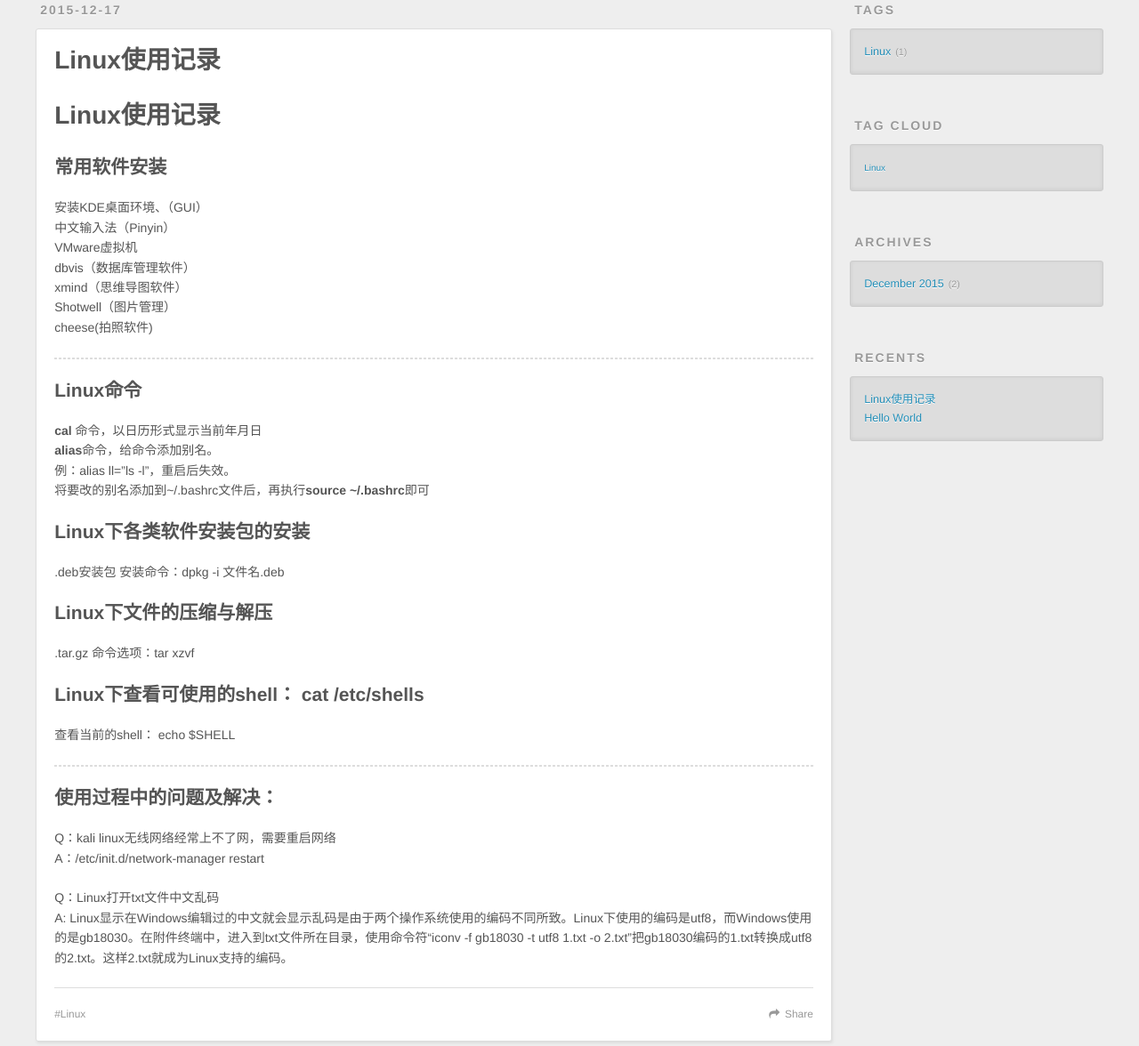
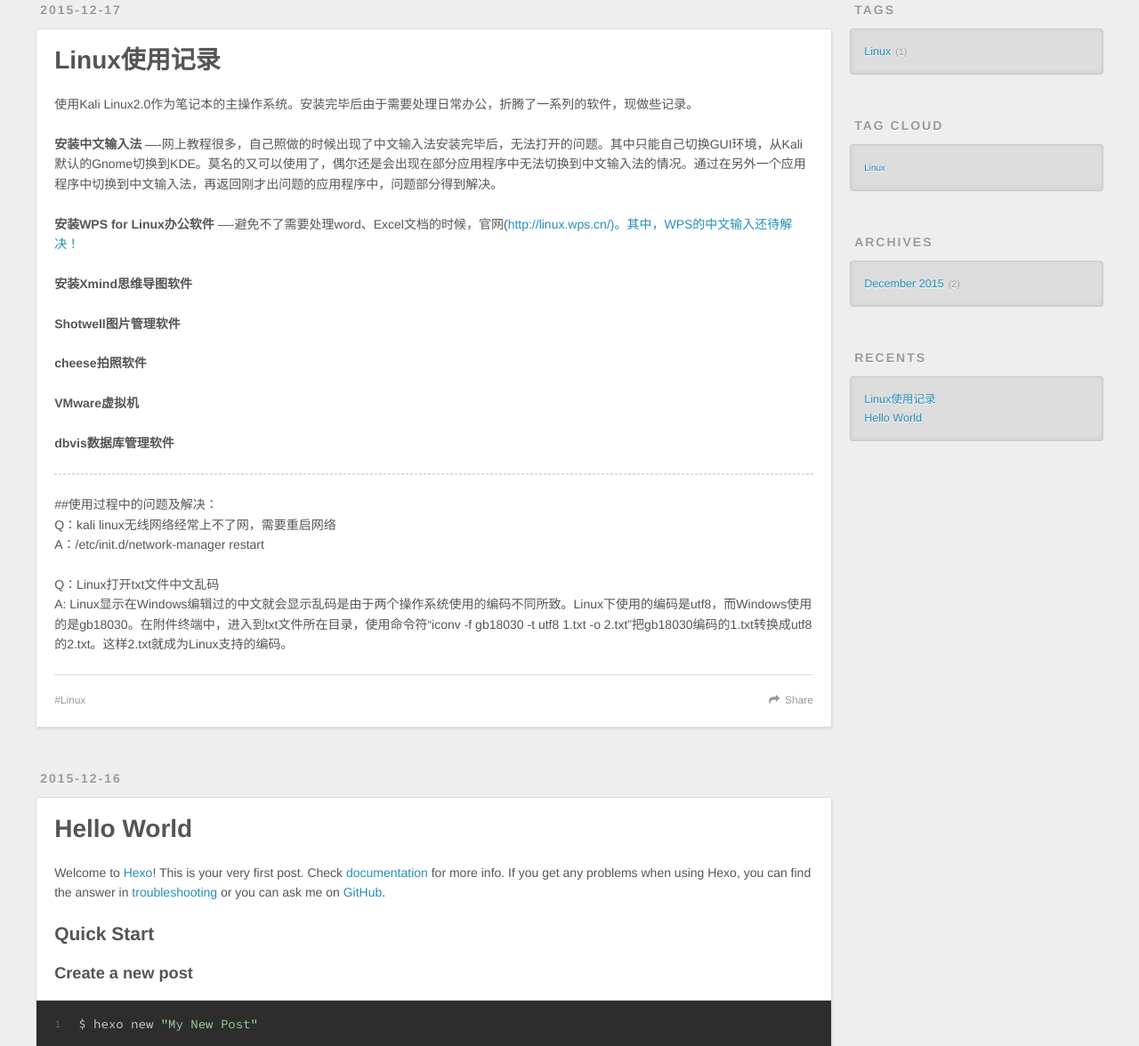
Before and after one commit to luhaishan/luhaishan.github.io, a plain HTML site: page index.html in a window 1280 px wide. Shown: the part 347-1523 px from the top of the page at 89% size. Drawn offline with nearby package versions, Linux system fonts and the light colour scheme.

Commit message:
Site updated: 2015-12-17 13:01:37

```diff
--- a/index.html
+++ b/index.html
@@ -83,14 +83,16 @@
 
     <div class="article-entry" itemprop="articleBody">
 
-        <h1 id="Linux_u4F7F_u7528_u8BB0_u5F55"><a href="#Linux_u4F7F_u7528_u8BB0_u5F55" class="headerlink" title="Linux使用记录"></a>Linux使用记录</h1><h2 id="u5E38_u7528_u8F6F_u4EF6_u5B89_u88C5"><a href="#u5E38_u7528_u8F6F_u4EF6_u5B89_u88C5" class="headerlink" title="常用软件安装"></a>常用软件安装</h2><p>安装KDE桌面环境、（GUI）<br>中文输入法（Pinyin）<br>VMware虚拟机<br>dbvis（数据库管理软件）<br>xmind（思维导图软件）<br>Shotwell（图片管理）<br>cheese(拍照软件)</p>
+        <p>使用Kali Linux2.0作为笔记本的主操作系统。安装完毕后由于需要处理日常办公，折腾了一系列的软件，现做些记录。</p>
+<p><strong> 安装中文输入法 </strong> —-网上教程很多，自己照做的时候出现了中文输入法安装完毕后，无法打开的问题。其中只能自己切换GUI环境，从Kali默认的Gnome切换到KDE。莫名的又可以使用了，偶尔还是会出现在部分应用程序中无法切换到中文输入法的情况。通过在另外一个应用程序中切换到中文输入法，再返回刚才出问题的应用程序中，问题部分得到解决。</p>
+<p><strong> 安装WPS for Linux办公软件 </strong> —-避免不了需要处理word、Excel文档的时候，官网(<a href="http://linux.wps.cn/)。其中，WPS的中文输入还待解决！" target="_blank" rel="external">http://linux.wps.cn/)。其中，WPS的中文输入还待解决！</a></p>
+<p><strong> 安装Xmind思维导图软件 </strong></p>
+<p><strong> Shotwell图片管理软件 </strong></p>
+<p><strong> cheese拍照软件 </strong></p>
+<p><strong> VMware虚拟机 </strong></p>
+<p><strong> dbvis数据库管理软件 </strong></p>
 <hr>
-<h2 id="Linux_u547D_u4EE4"><a href="#Linux_u547D_u4EE4" class="headerlink" title="Linux命令"></a>Linux命令</h2><p><strong>cal</strong> 命令，以日历形式显示当前年月日<br><strong>alias</strong>命令，给命令添加别名。<br>例：alias ll=”ls -l”，重启后失效。<br>将要改的别名添加到~/.bashrc文件后，再执行<strong>source ~/.bashrc</strong>即可</p>
-<h2 id="Linux_u4E0B_u5404_u7C7B_u8F6F_u4EF6_u5B89_u88C5_u5305_u7684_u5B89_u88C5"><a href="#Linux_u4E0B_u5404_u7C7B_u8F6F_u4EF6_u5B89_u88C5_u5305_u7684_u5B89_u88C5" class="headerlink" title="Linux下各类软件安装包的安装"></a>Linux下各类软件安装包的安装</h2><p>.deb安装包   安装命令：dpkg -i 文件名.deb</p>
-<h2 id="Linux_u4E0B_u6587_u4EF6_u7684_u538B_u7F29_u4E0E_u89E3_u538B"><a href="#Linux_u4E0B_u6587_u4EF6_u7684_u538B_u7F29_u4E0E_u89E3_u538B" class="headerlink" title="Linux下文件的压缩与解压"></a>Linux下文件的压缩与解压</h2><p>.tar.gz    命令选项：tar xzvf</p>
-<h2 id="Linux_u4E0B_u67E5_u770B_u53EF_u4F7F_u7528_u7684shell_uFF1A_cat_/etc/shells"><a href="#Linux_u4E0B_u67E5_u770B_u53EF_u4F7F_u7528_u7684shell_uFF1A_cat_/etc/shells" class="headerlink" title="Linux下查看可使用的shell： cat /etc/shells"></a>Linux下查看可使用的shell： cat /etc/shells</h2><p>查看当前的shell： echo $SHELL</p>
-<hr>
-<h2 id="u4F7F_u7528_u8FC7_u7A0B_u4E2D_u7684_u95EE_u9898_u53CA_u89E3_u51B3_uFF1A"><a href="#u4F7F_u7528_u8FC7_u7A0B_u4E2D_u7684_u95EE_u9898_u53CA_u89E3_u51B3_uFF1A" class="headerlink" title="使用过程中的问题及解决："></a>使用过程中的问题及解决：</h2><p>Q：kali linux无线网络经常上不了网，需要重启网络<br>A：/etc/init.d/network-manager restart</p>
+<p>##使用过程中的问题及解决：<br>Q：kali linux无线网络经常上不了网，需要重启网络<br>A：/etc/init.d/network-manager restart</p>
 <p>Q：Linux打开txt文件中文乱码<br>A: Linux显示在Windows编辑过的中文就会显示乱码是由于两个操作系统使用的编码不同所致。Linux下使用的编码是utf8，而Windows使用的是gb18030。在附件终端中，进入到txt文件所在目录，使用命令符“iconv -f gb18030  -t utf8 1.txt -o 2.txt”把gb18030编码的1.txt转换成utf8的2.txt。这样2.txt就成为Linux支持的编码。</p>
 
 
```
Also changed, not shown: 2015/12/17/Linux-Usage-record/index.html (+16 -17 lines).
